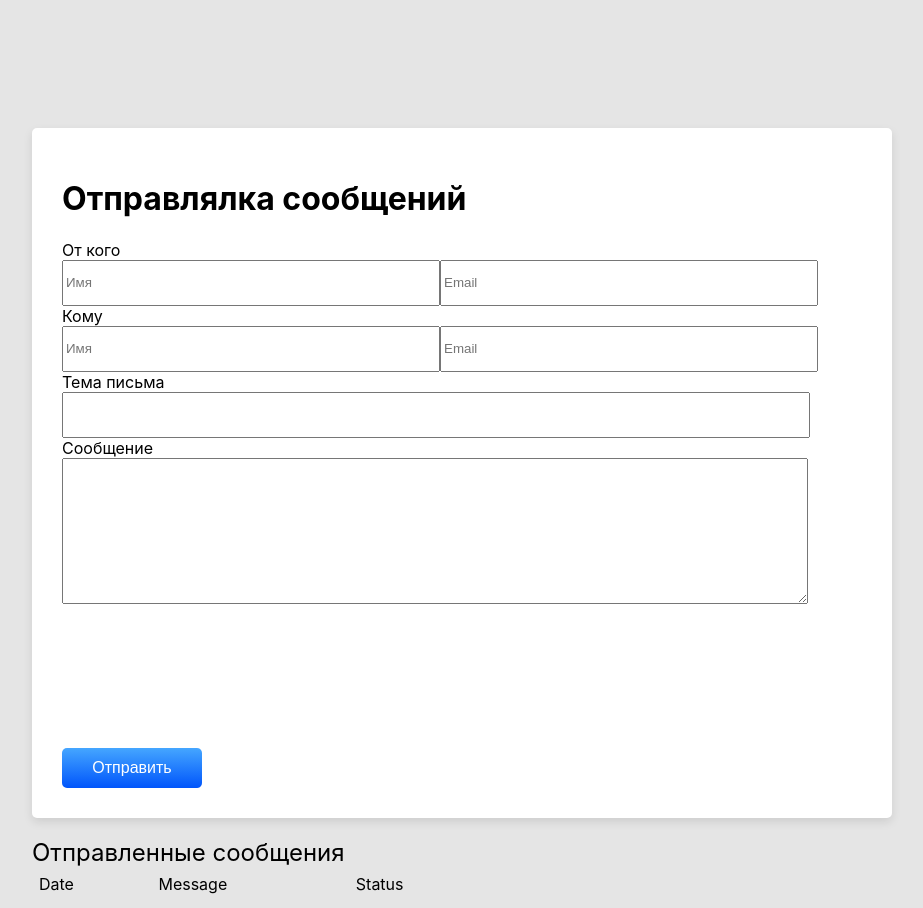
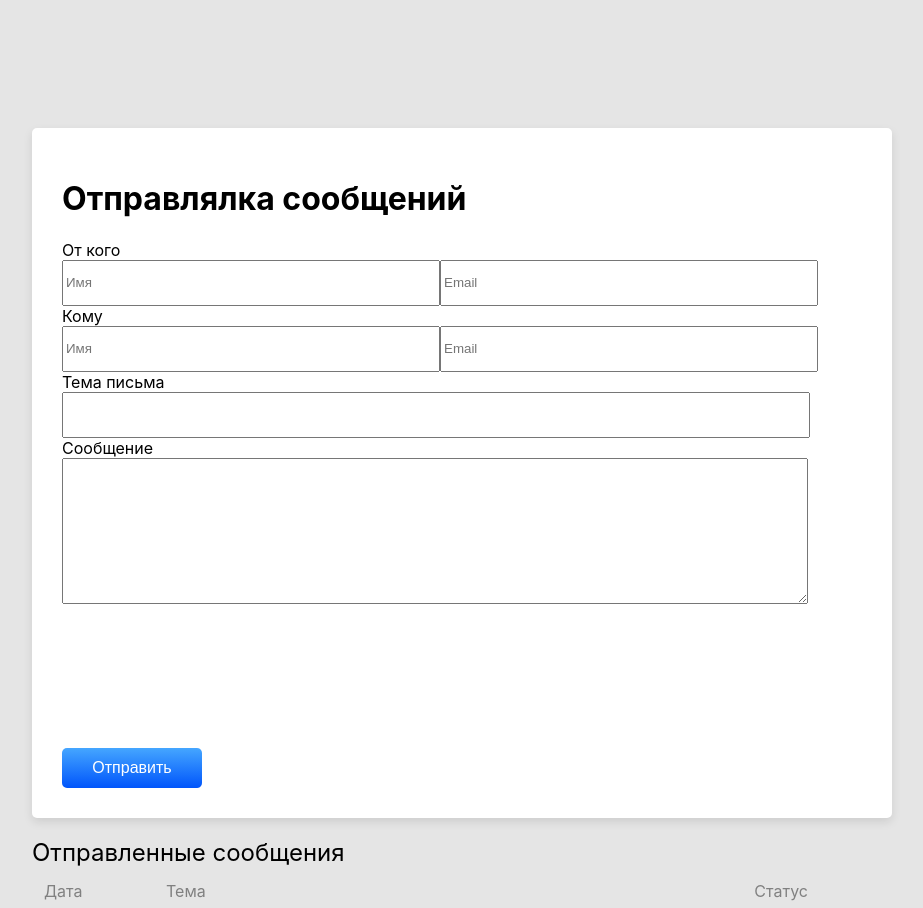
Before and after one commit to DmytroSerdiukov/ReactTestTaskSendsay, a React (Create React App) app: page / in a window 1280 px wide. Shown: the top 908 px of the page, without its empty margins (56-979 px from the left). Built offline with nearby package versions, Linux system fonts and the light colour scheme.

Commit message:
was reworked sended form

```diff
--- a/src/components/MainPage/MainPage.jsx
+++ b/src/components/MainPage/MainPage.jsx
@@ -8,22 +8,24 @@ const MainPage = props => {
   const [sent, setSending] = useState(false)
 
   let showMe = data => {
+    //setTimeout(() => setSending(true), 2000)
     setSending(true)
     console.log(data)
   }
 
   return (
   <div className={mainpage.main_container}>
-    <div className={mainpage.window}>
-      { sent ? <SendedForm /> :
+    { sent ? <SendedForm /> :
+    <>
+      <div className={mainpage.window}>
         <div>
           <div className={mainpage.header_form}>
             <h1>Отправлялка сообщений</h1>
           </div>
           <ReduxMessageForm onSubmit={showMe}/>
         </div>
-      }
-    </div>
+      </div>
+    </>}
     <SendedMessages />
   </div>
   );
--- a/src/components/Sended/SendedForm.jsx
+++ b/src/components/Sended/SendedForm.jsx
@@ -1,9 +1,15 @@
 import React from 'react';
+import sended from './sended.module.scss';
 
 const  SendedForm = props => {
   return (
-    <div>
-      <h1>Second Form</h1>
+    <div className={sended.main}>
+      <div className={sended.info}>
+        <p>Сообщение поставлено в очередь на отправку</p>
+        <p>Совсем скоро сообщение вылетит из сервера, и
+        будет двигаться в сторону почты получателя «abc@my.com»
+        со скоростью электронов.</p>
+      </div>
     </div>
   );
 }
--- /dev/null
+++ b/src/components/Sended/sended.module.scss
@@ -0,0 +1,35 @@
+$mainWidth: 800px;
+$mainHeight: 320px;
+
+.main {
+    position: absolute;
+    top: 120px;
+    left: 80px;
+    width: $mainWidth;
+    height: $mainHeight;
+    background-color: white;
+    box-shadow: 0px 4px 10px rgba(0, 0, 0, 0.1);
+    border-radius: 5px;
+
+}
+
+.info {
+    top: 110px;
+    position: absolute;
+
+}
+
+.info p:nth-child(1){
+
+    font-size: 30px;
+    text-align: center;
+    margin-top: 0px;
+    margin-bottom: 0px;
+}
+
+.info p:nth-child(2){
+
+    font-size: 16px;
+    text-align: center;
+    margin-top: 10px;
+}
--- a/src/components/SendedMessages/Table.jsx
+++ b/src/components/SendedMessages/Table.jsx
@@ -4,55 +4,45 @@ import msglist from './msgList.module.scss';
 const Table = props => {
   const columns = [
     {
-        header: 'Date',
+      header: 'Дата',
     },
     {
-        header: 'Message',
+      header: 'Тема',
     },
     {
-        header: 'Status',
+      header: 'Статус',
     },
   ]
 
   const rows = [
     {
-        date: '30 September',
-        msg: 'Hello there',
-        st: 'Sended'
+      date: '30 Сентября',
+      msg: 'Тема письма, которая не поместится в эту строку, потому ч...',
+      st: 'Отправлено'
     },
     {
-        date: '30 September',
-        msg: 'Would you like?',
-        st: 'Processing',
+      date: '30 Сентября',
+      msg: 'Тема письма, которая не поместится в эту строку, потому ч...',
+      st: 'В очереди',
     },
     {
-        date: '30 September',
-        msg: 'Let\'s play',
-        st: 'Failed'
+      date: '30 Сентября',
+      msg: 'Тема письма, которая не поместится в эту строку, потому ч...',
+      st: 'Ошибка'
     },
-      {
-        date: '31 September',
-        msg: 'New work for you',
-        st: 'Failed'
-      },
-      {
-        date: '31 September',
-        msg: 'New game was released',
-        st: 'Sended'
-      }
   ]
   return <div>
     <table>
-      <tr>
-        {columns.map( (el, i) => <td key={i} className={msglist.table_cells}>{el.header}</td>)}
+      <tr className={msglist.table_headers}>
+        {columns.map( (el, i) => <td className={msglist.header_columns} key={i}>{el.header}</td>)}
       </tr>
       {rows.map((el, i) =>
-            <tr key={i}>
-                <td className={msglist.table_cells}>{el.date}</td>
-                <td className={msglist.table_cells}>{el.msg}</td>
-                <td className={msglist.table_cells}>{el.st}</td>
-            </tr>)
-        }
+        <tr key={i} className={msglist.table_cells}>
+          <td>{el.date}</td>
+          <td>{el.msg}</td>
+          <td>{el.st}</td>
+        </tr>
+      )}
    </table>
   </div>
 }
--- a/src/components/SendedMessages/msgList.module.scss
+++ b/src/components/SendedMessages/msgList.module.scss
@@ -3,6 +3,8 @@ $mainLeft: 80px;
 $mainPaddingTop: 30px;
 $headerFontSize: 24px;
 $cellHeight: 25px;
+$header_col_size: 16px;
+$header_columns_color: gray;
 
 .main {
     position: absolute;
@@ -15,21 +17,64 @@ $cellHeight: 25px;
     font-size: $headerFontSize;
 }
 
+// убрать отступы между ячейками
+.header_columns {
+    font-size: $header_col_size;
+    color: $header_columns_color;
+    border-bottom: 1px solid $header_columns_color;
+    border-collapse: collapse;
+    border-spacing: 0px 0px;
+    margin: 0px;
+}
+
+
+.table_headers :nth-child(1) {
+    padding: 10px;
+    height: $cellHeight;
+    width: 100px;
+    line-height: 25px;
+
+}
+.table_headers :nth-child(2) {
+    padding: 10px;
+    height: $cellHeight;
+    width: 500px;
+    line-height: 25px;
+
+}
+.table_headers :nth-child(3) {
+    padding: 10px;
+    height: $cellHeight;
+    width: 120px;
+    text-align: right;
+    line-height: 25px;
+
+}
+
 .table_cells {
-    padding: 5px;
+    padding: 10px;
 }
 
 .table_cells :nth-child(1) {
     width: 100px;
     height: $cellHeight;
+    text-align: left;
+    line-height: 25px;
+
 }
 
 .table_cells :nth-child(2) {
-    width: 490px;
+    width: 500px;
     height: $cellHeight;
+    text-align: justify;
+    line-height: 25px;
+
 }
 
 .table_cells :nth-child(3) {
-    width: 100px;
+    width: 120px;
     height: $cellHeight;
+    text-align: right;
+    line-height: 25px;
+
 }
```
Lines whose indentation alone changed are shown as unchanged.
